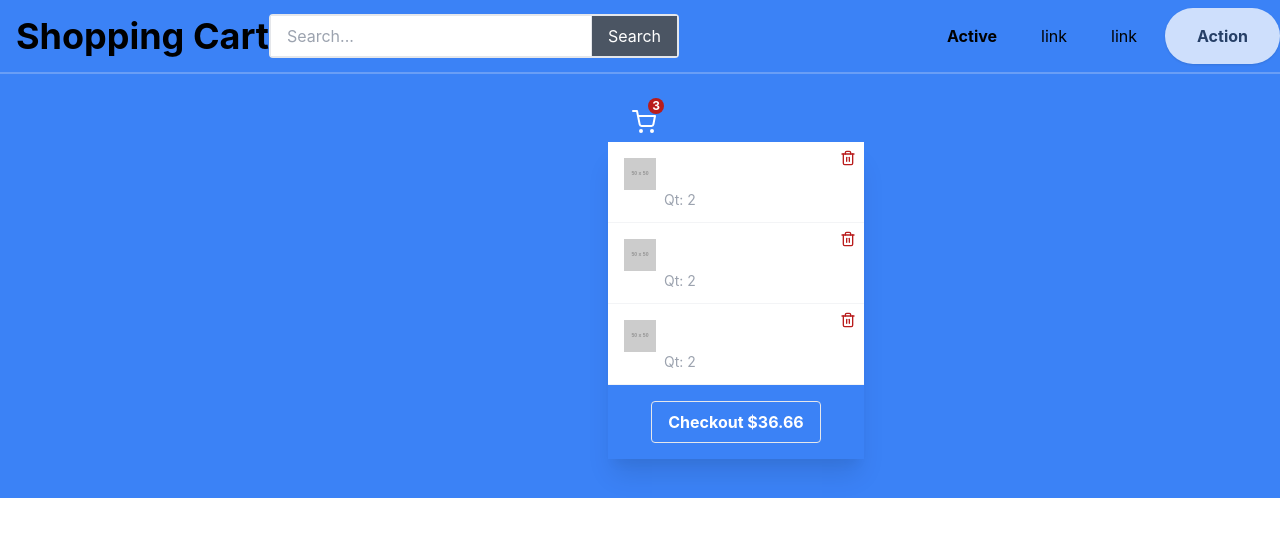
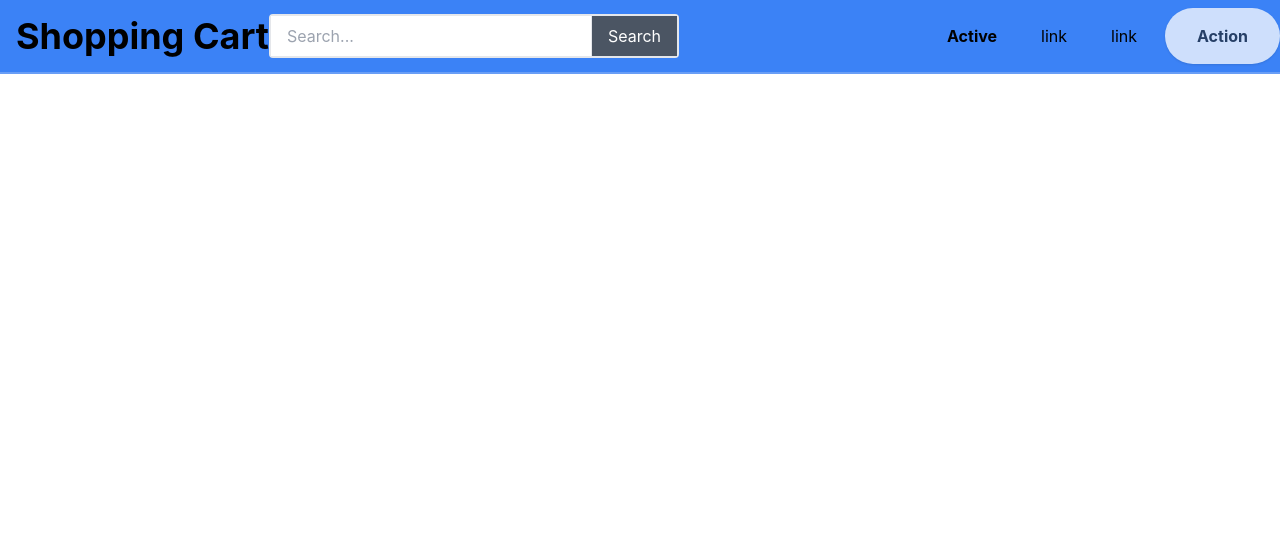
Before and after one commit to mugabee/React-Shopping, a React (Create React App) app: page / in a window 1280 px wide. Shown: the top 536 px of the page. Built offline with nearby package versions, Linux system fonts and the light colour scheme.

Commit message:
Building up the project Header component

```diff
--- a/src/components/Header.js/Header.js
+++ b/src/components/Header.js/Header.js
@@ -75,7 +75,7 @@ const Header = () => {
         </div>
       </div>
       <hr class="border-b border-gray-100 opacity-25 my-0 py-0" />
-      <CartDrop />
+
     </nav>
   );
 };
```
